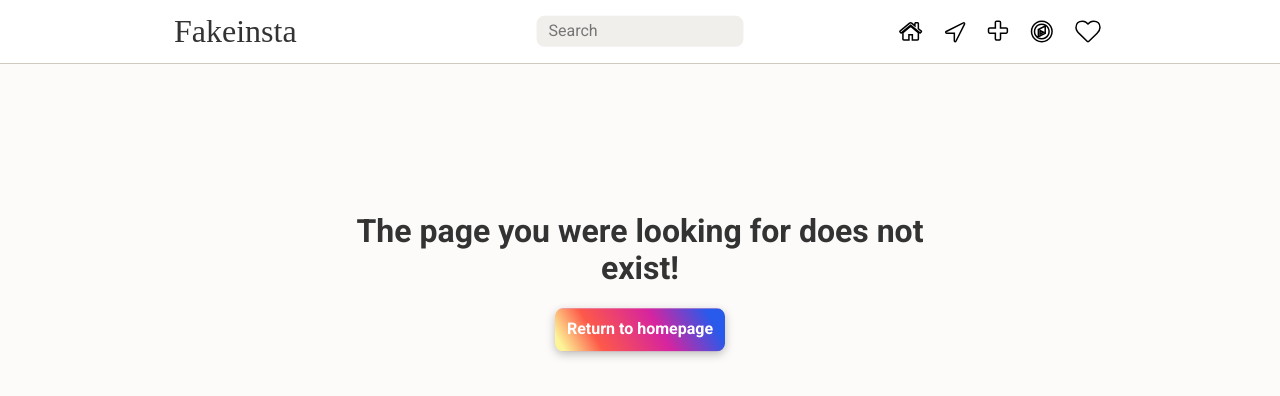
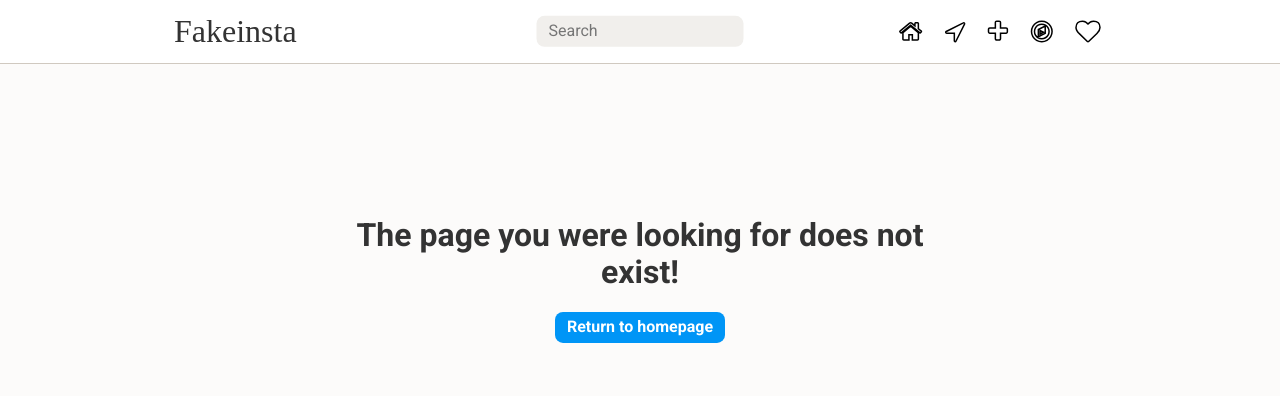
Before and after one commit to milosz7/instagram-clone, a React (Create React App) app: page /register in a window 1280 px wide. Shown: the top 396 px of the page. Built offline with nearby package versions, Linux system fonts and the light colour scheme; a web font is replaced by a local one.

Commit message:
Change styles of Button component and improve its reusability

```diff
--- a/src/client/components/common/Button/Button.module.scss
+++ b/src/client/components/common/Button/Button.module.scss
@@ -1,18 +1,10 @@
 @import '../../../styles/settings.scss';
 
 .button {
-  background-color: #d6249f;
-  background-image: linear-gradient(
-    60deg,
-    #fdf497 5%,
-    #fd5949 25%,
-    #d6249f 60%,
-    #285aeb 90%
-  );
-  box-shadow: 0px 3px 10px rgba(0, 0, 0, 0.25);
+  background-color: $color-blue;
   color: $color-light;
   font-weight: bold;
   border: 0;
-  padding: $space-unit;
+  padding: $space-unit / 2 $space-unit;
   border-radius: $radius;
 }
--- a/src/client/components/common/Button/Button.tsx
+++ b/src/client/components/common/Button/Button.tsx
@@ -1,9 +1,9 @@
 import React from "react";
 import styles from './Button.module.scss';
 
-const Button = ({children}: {children: React.ReactNode}) => {
+const Button = ({children, type}: {children: React.ReactNode, type: 'button' | 'submit' | 'reset'}) => {
   return (
-    <button className={styles.button}>{children}</button>
+    <button type={type} className={styles.button}>{children}</button>
   )
 }
 
--- a/src/client/components/pages/NotFound/NotFound.tsx
+++ b/src/client/components/pages/NotFound/NotFound.tsx
@@ -7,7 +7,7 @@ const NotFound = () => {
     <div className={styles.contentBox}>
       <h1>The page you were looking for does not exist!</h1>
       <Link to="/">
-        <Button>Return to homepage</Button>
+        <Button type="button">Return to homepage</Button>
       </Link>
     </div>
   );
```
